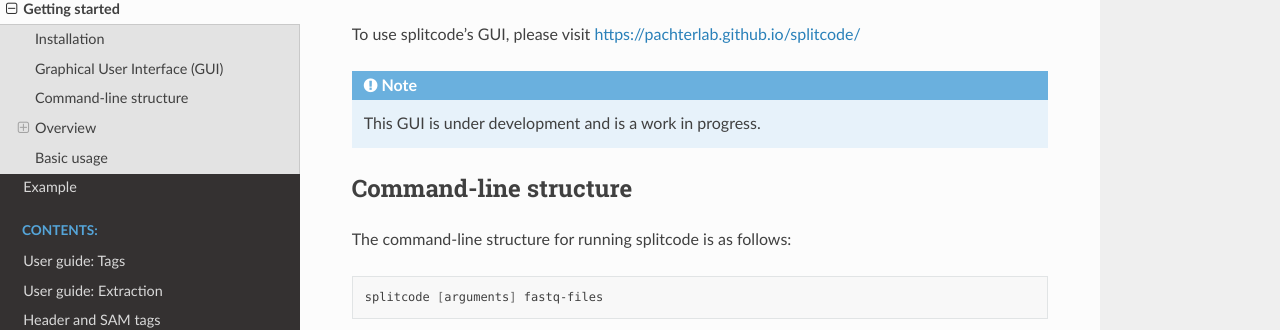
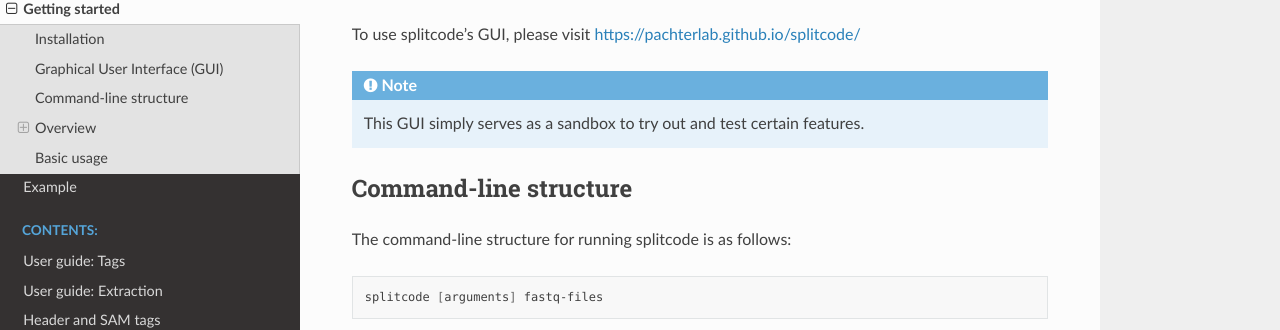
Before and after one commit to pachterlab/splitcode-tutorial, a Sphinx documentation site: the page built from docs/source/getting_started.rst, in a window 1280 px wide and 900 px high, scrolled down 320 px. Shown: the part 144-474 px from the top of the window. Built offline with Sphinx 7.4.7 and the Read the Docs theme 2.0.0, drawn with Linux system fonts in a browser that asks for light colours.

Commit message:
update development messages

```diff
--- a/docs/source/getting_started.rst
+++ b/docs/source/getting_started.rst
@@ -22,7 +22,7 @@ To use splitcode's GUI, please visit `https://pachterlab.github.io/splitcode/ <h
 
 .. note::
 
-   This GUI is under development and is a work in progress.
+   This GUI simply serves as a sandbox to try out and test certain features.
 
 
 
--- a/docs/source/index.rst
+++ b/docs/source/index.rst
@@ -2,10 +2,6 @@ splitcode
 =========
 
 `splitcode <https://github.com/pachterlab/splitcode>`_ is a tool for flexible, efficient parsing and preprocessing of technical sequences in sequencing reads.
-
-.. note::
-
-   The documentation is under active development. splitcode itself is fully ready to use but new features may be added in response to user feedback.
 
 .. image:: https://raw.githubusercontent.com/pachterlab/splitcode/main/figures/splitcode_figure.png
   :width: 725
```
